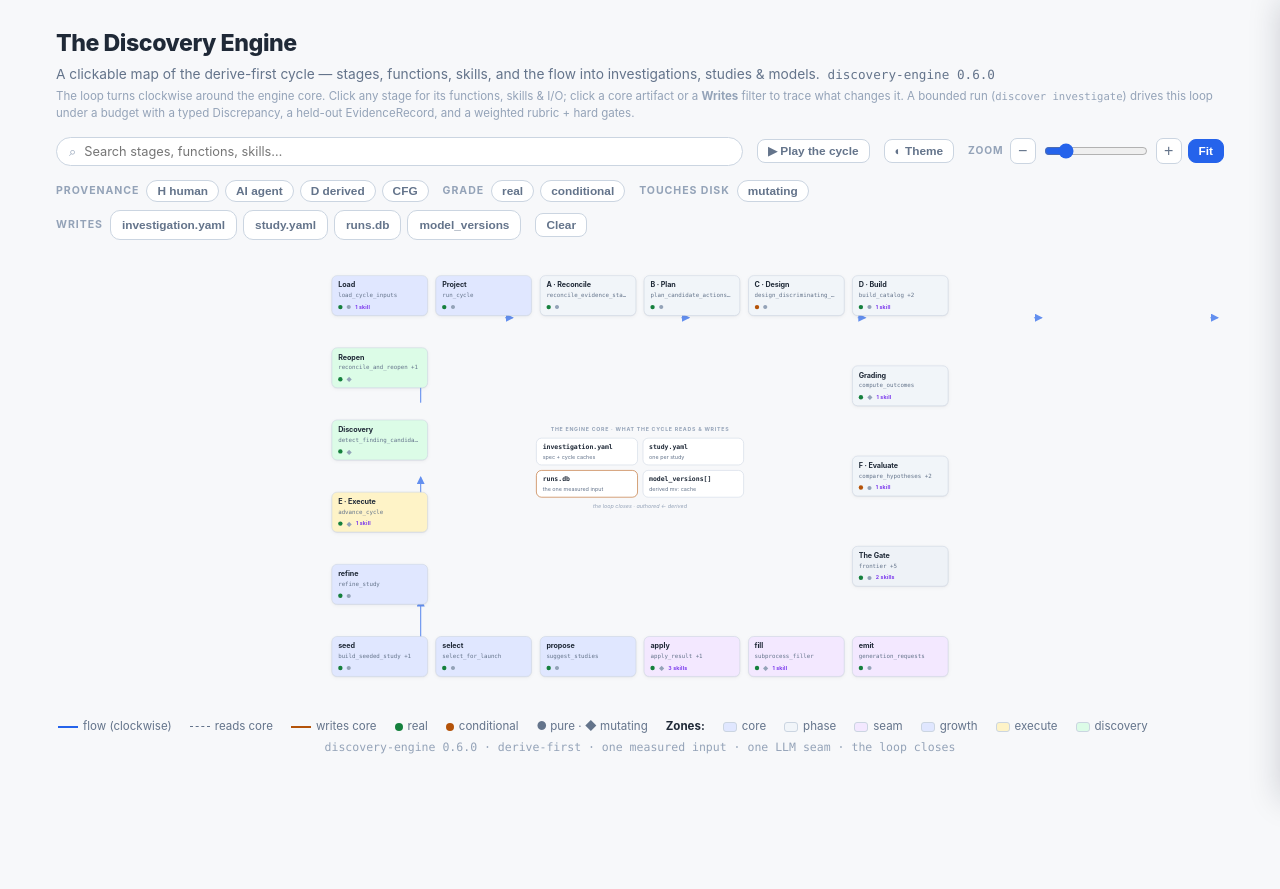
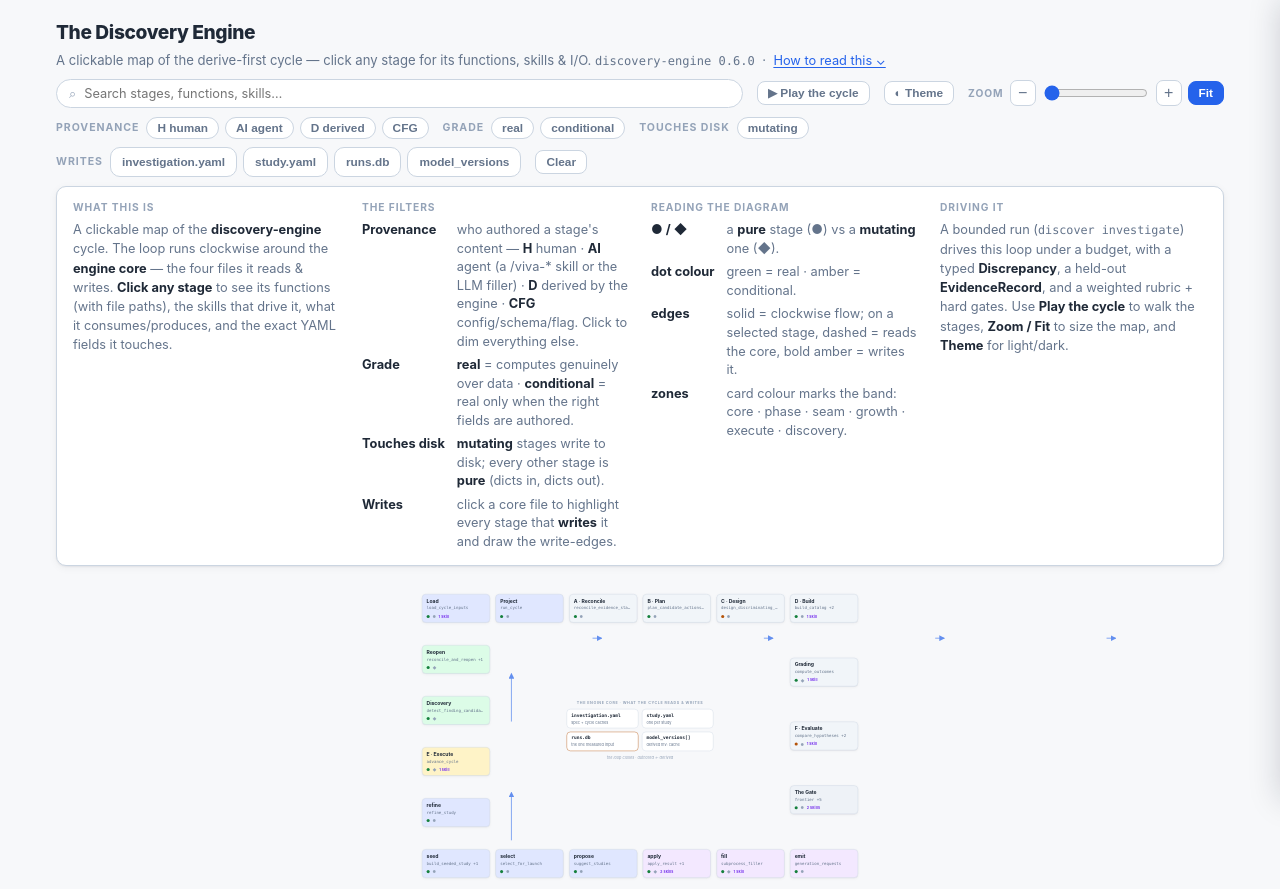
Before and after one commit to vivarium-collective/discovery-engine, a plain HTML site: page docs/cycle-map.html in a window 1280 px wide. Shown: the top 889 px of the page. Before the commit the page ends 800 px from the top, so only its background shows below. Drawn offline with Linux system fonts and the light colour scheme.

Commit message:
feat(cycle-map): compact header + 'How to read this' help panel
- Shrink the header (smaller title, one-line subtitle, drop the long hint
  paragraph, tighter padding) so the auto-fit cycle gets the reclaimed vertical
  space — the diagram is now bigger relative to the controls.
- Add a 'How to read this' toggle that opens a self-documentation panel
  explaining Provenance (H/AI/D/CFG), Grade (real/conditional), Touches disk
  (pure/mutating), Writes, the diagram's visual language (dots/glyphs/edges/
  zones), and how to drive it (Play / Zoom / Fit / Theme).
- Hover tooltips on each filter-group label.

```diff
--- a/docs/cycle-map.html
+++ b/docs/cycle-map.html
@@ -41,12 +41,21 @@ body{background:var(--bg);color:var(--ink);font-family:var(--sans);line-height:1
   padding-right:max(16px,env(safe-area-inset-right,0px));
   padding-block:0;max-width:1200px;margin:0 auto}
 a{color:var(--accent)}
-h1{font-size:1.45rem;font-weight:800;letter-spacing:-.02em;margin:0;text-wrap:balance}
-.sub{color:var(--muted);font-size:.86rem;margin:.2rem 0 0}
+h1{font-size:1.2rem;font-weight:800;letter-spacing:-.02em;margin:0;text-wrap:balance}
+.sub{color:var(--muted);font-size:.82rem;margin:.25rem 0 0;line-height:1.4}
 code,.mono{font-family:var(--mono);font-size:.92em}
 
-header.top{padding-block:18px 10px;position:relative}
-.toolbar{display:flex;flex-wrap:wrap;gap:8px 14px;align-items:center;margin-top:14px}
+header.top{padding-block:10px 6px;position:relative}
+.linkbtn{background:none;border:0;color:var(--accent);cursor:pointer;font:inherit;font-size:.8rem;padding:0;text-decoration:underline;text-underline-offset:2px}
+.help{background:var(--surface);border:1px solid var(--line);border-radius:10px;padding:13px 16px;margin-top:9px;box-shadow:var(--shadow);display:grid;grid-template-columns:repeat(auto-fit,minmax(255px,1fr));gap:11px 22px}
+.help .grp{min-width:0}
+.help h4{margin:0 0 5px;font-size:.64rem;letter-spacing:.09em;text-transform:uppercase;color:var(--faint)}
+.help p{margin:0;font-size:.8rem;color:var(--muted);line-height:1.5}
+.help dl{margin:0;display:grid;grid-template-columns:auto 1fr;gap:4px 12px;align-items:baseline;font-size:.8rem}
+.help dt{font-weight:700;color:var(--ink);white-space:nowrap}
+.help dd{margin:0;color:var(--muted);line-height:1.45}
+.help b{color:var(--ink)}
+.toolbar{display:flex;flex-wrap:wrap;gap:8px 14px;align-items:center;margin-top:9px}
 .filtergrp{display:flex;align-items:center;gap:6px;flex-wrap:wrap}
 .filtergrp>.lbl{font-size:.66rem;letter-spacing:.09em;text-transform:uppercase;
   color:var(--faint);font-weight:700;margin-right:1px}
@@ -209,8 +218,7 @@ footer{color:var(--faint);font-size:.72rem;text-align:center;padding:4px 0 26px;
 <div class="wrap">
   <header class="top">
     <h1>The Discovery Engine</h1>
-    <p class="sub">A clickable map of the derive-first cycle — stages, functions, skills, and the flow into investigations, studies &amp; models. &nbsp;<span class="mono" style="color:var(--muted)">discovery-engine 0.6.0</span></p>
-    <p class="hint">The loop turns clockwise around the engine core. Click any stage for its functions, skills &amp; I/O; click a core artifact or a <b>Writes</b> filter to trace what changes it. A bounded run (<code>discover investigate</code>) drives this loop under a budget with a typed Discrepancy, a held-out EvidenceRecord, and a weighted rubric + hard gates.</p>
+    <p class="sub">A clickable map of the derive-first cycle — click any stage for its functions, skills &amp; I/O. <span class="mono" style="color:var(--muted)">discovery-engine 0.6.0</span> &nbsp;·&nbsp; <button class="linkbtn" id="helpbtn" aria-expanded="false">How to read this ⌄</button></p>
     <div class="toolbar">
       <div class="search"><span style="color:var(--faint);font-size:.8rem">⌕</span><input id="q" placeholder="Search stages, functions, skills…" aria-label="Search" autocomplete="off"></div>
       <button class="iconbtn" id="play" aria-pressed="false">▶ Play the cycle</button>
@@ -223,26 +231,54 @@ footer{color:var(--faint);font-size:.72rem;text-align:center;padding:4px 0 26px;
       </div>
     </div>
     <div class="toolbar">
-      <div class="filtergrp"><span class="lbl">Provenance</span>
+      <div class="filtergrp"><span class="lbl" title="Who authored a stage: H human, AI agent, D derived by the engine, CFG config/schema">Provenance</span>
         <button class="pill" data-prov="H">H human</button>
         <button class="pill" data-prov="AI">AI agent</button>
         <button class="pill" data-prov="D">D derived</button>
         <button class="pill" data-prov="CFG">CFG</button>
       </div>
-      <div class="filtergrp"><span class="lbl">Grade</span>
+      <div class="filtergrp"><span class="lbl" title="real = computes over data; conditional = real only when fields are authored">Grade</span>
         <button class="pill" data-grade="real">real</button>
         <button class="pill" data-grade="conditional">conditional</button>
       </div>
-      <div class="filtergrp"><span class="lbl">Touches disk</span>
+      <div class="filtergrp"><span class="lbl" title="mutating stages write to disk; the rest are pure (dicts in, dicts out)">Touches disk</span>
         <button class="pill" data-purity="mutating">mutating</button>
       </div>
-      <div class="filtergrp"><span class="lbl">Writes</span>
+      <div class="filtergrp"><span class="lbl" title="Click a core file to highlight every stage that writes it">Writes</span>
         <button class="pill art" data-writes="investigation">investigation.yaml</button>
         <button class="pill art" data-writes="study">study.yaml</button>
         <button class="pill art" data-writes="runs">runs.db</button>
         <button class="pill art" data-writes="modelversions">model_versions</button>
       </div>
       <button class="iconbtn" id="clear">Clear</button>
+    </div>
+    <div class="help" id="help" hidden>
+      <div class="grp">
+        <h4>What this is</h4>
+        <p>A clickable map of the <b>discovery-engine</b> cycle. The loop runs clockwise around the <b>engine core</b> — the four files it reads &amp; writes. <b>Click any stage</b> to see its functions (with file paths), the skills that drive it, what it consumes/produces, and the exact YAML fields it touches.</p>
+      </div>
+      <div class="grp">
+        <h4>The filters</h4>
+        <dl>
+          <dt>Provenance</dt><dd>who authored a stage's content — <b>H</b> human · <b>AI</b> agent (a /viva-* skill or the LLM filler) · <b>D</b> derived by the engine · <b>CFG</b> config/schema/flag. Click to dim everything else.</dd>
+          <dt>Grade</dt><dd><b>real</b> = computes genuinely over data · <b>conditional</b> = real only when the right fields are authored.</dd>
+          <dt>Touches disk</dt><dd><b>mutating</b> stages write to disk; every other stage is <b>pure</b> (dicts in, dicts out).</dd>
+          <dt>Writes</dt><dd>click a core file to highlight every stage that <b>writes</b> it and draw the write-edges.</dd>
+        </dl>
+      </div>
+      <div class="grp">
+        <h4>Reading the diagram</h4>
+        <dl>
+          <dt>● / ◆</dt><dd>a <b>pure</b> stage (●) vs a <b>mutating</b> one (◆).</dd>
+          <dt>dot colour</dt><dd>green = real · amber = conditional.</dd>
+          <dt>edges</dt><dd>solid = clockwise flow; on a selected stage, dashed = reads the core, bold amber = writes it.</dd>
+          <dt>zones</dt><dd>card colour marks the band: core · phase · seam · growth · execute · discovery.</dd>
+        </dl>
+      </div>
+      <div class="grp">
+        <h4>Driving it</h4>
+        <p>A bounded run (<code>discover investigate</code>) drives this loop under a budget, with a typed <b>Discrepancy</b>, a held-out <b>EvidenceRecord</b>, and a weighted rubric + hard gates. Use <b>Play the cycle</b> to walk the stages, <b>Zoom / Fit</b> to size the map, and <b>Theme</b> for light/dark.</p>
+      </div>
     </div>
   </header>
 
@@ -778,6 +814,8 @@ zoomEl.addEventListener("input",()=>{userZoom=parseFloat(zoomEl.value);applyFit(
 document.getElementById("fit").addEventListener("click",()=>{userZoom=null;applyFit();});
 document.getElementById("zoomin").addEventListener("click",()=>{userZoom=Math.min(1.3,(userZoom==null?Z:userZoom)+0.1);applyFit();});
 document.getElementById("zoomout").addEventListener("click",()=>{userZoom=Math.max(0.4,(userZoom==null?Z:userZoom)-0.1);applyFit();});
+const helpbtn=document.getElementById("helpbtn"), helpEl=document.getElementById("help");
+helpbtn.addEventListener("click",()=>{const open=helpEl.hidden;helpEl.hidden=!open;helpbtn.setAttribute("aria-expanded",String(open));helpbtn.textContent=open?"Hide ⌃":"How to read this ⌄";requestAnimationFrame(applyFit);});
 
 let rt;addEventListener("resize",()=>{clearTimeout(rt);rt=setTimeout(layout,120);});
 window.addEventListener("load",()=>{layout();const h=location.hash.slice(1);if(h&&byId[h])select(h,false);});
```
